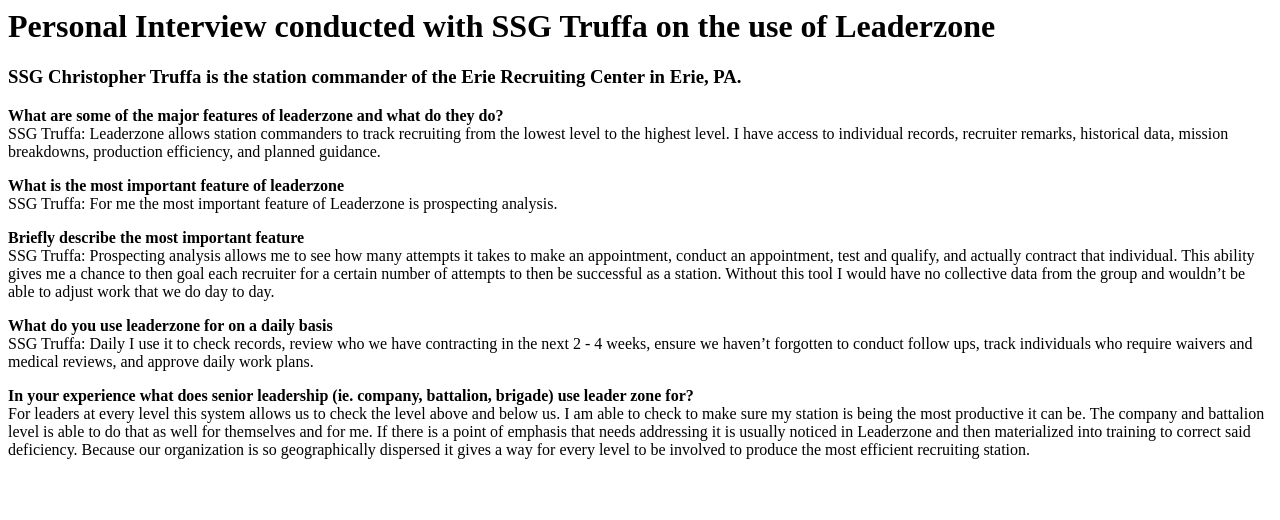
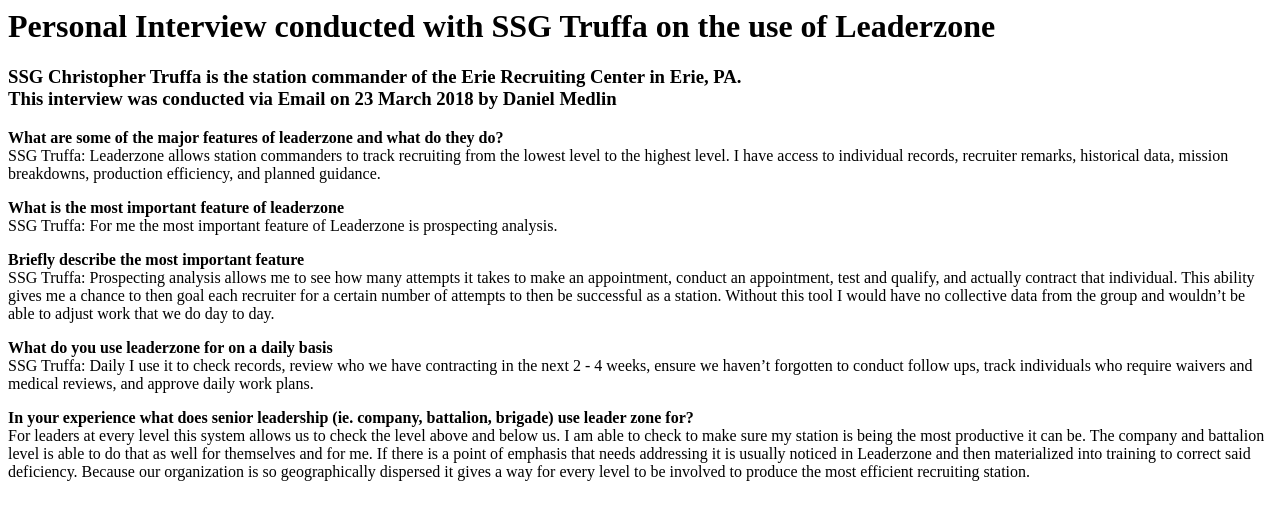
Before and after one commit to b00st3d/b00st3d.github.io, a plain HTML site: page LZInterview.html in a window 1280 px wide. Drawn offline with Linux system fonts and the light colour scheme.

Commit message:
added interview date

```diff
--- a/LZInterview.html
+++ b/LZInterview.html
@@ -5,6 +5,8 @@
 <body>
 <h1>Personal Interview conducted with SSG Truffa on the use of Leaderzone</h1>
 <h3>SSG Christopher Truffa is the station commander of the Erie Recruiting Center in Erie, PA.
+<br>
+This interview was conducted via Email on 23 March 2018 by Daniel Medlin
 </h3>
 
 <p>
```
